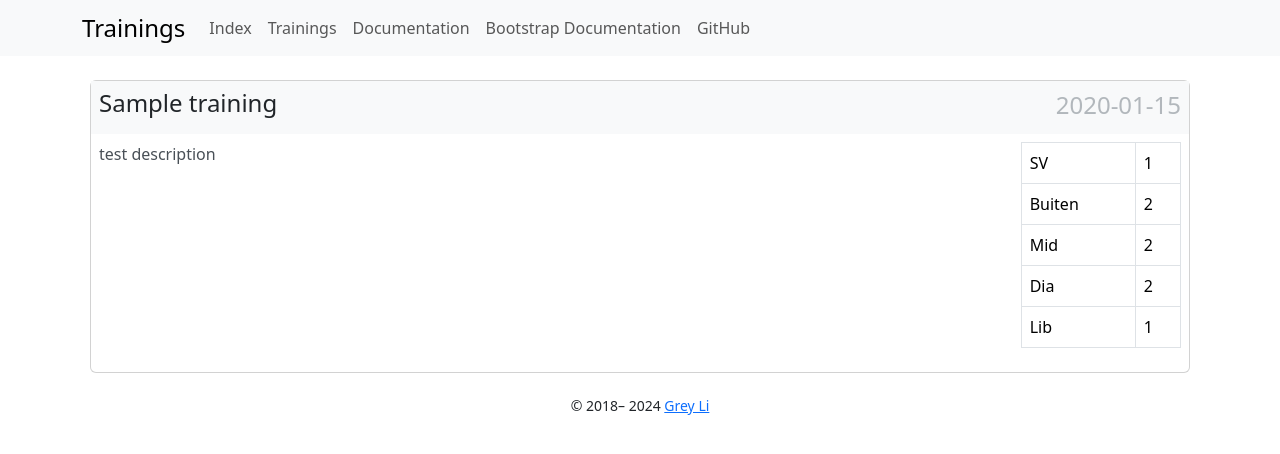
After one commit to mielski/volleyapp, a Flask app: template templates/training_details_view.html in a window 1280 px wide. The commit adds this page. Shown: the top 454 px of the page. Run offline with Flask 3, Linux system fonts and the light colour scheme; the template is opened without the code that fills it: most values are stand-ins (such as "Sample title", 1, 10 or a date in 2020); some libraries are stand-ins or nearby versions.

Commit message:
working on styling of training info

```diff
--- a/app.py
+++ b/app.py
@@ -51,7 +51,7 @@ def training_details_view(id_):
     training = TrainingModel(**training_item)
 
     # render the item
-    return render_template("training_details.html",
+    return render_template("training_details_view.html",
                            training=training, title="View Training")
 
 @app.route('/trainings/new', methods=["GET", "POST"])
@@ -66,7 +66,7 @@ def create_training():
         app.db.trainings.insert_one(training_dict)
 
         return redirect(url_for("view_trainings"))
-    return render_template("training_base.html",
+    return render_template("training_new.html",
                            form=form, title="Add Training")
 @app.route('/forms', methods=["GET", "POST"])
 def example_forms():
--- /dev/null
+++ b/templates/training_details_view.html
@@ -0,0 +1,43 @@
+{% extends 'base.html' %}
+{% from 'bootstrap5/form.html' import render_form, render_field, render_form_row %}
+
+{% block content %}
+
+  <div class="card card-dark m-2">
+    <div class="d-flex justify-content-between align-items-center bg-light p-2">
+      <h4 class="card-title">{{ training.title }} </h4>
+      <h4 class="card-subtitle text-secondary text-opacity-50">{{ training.training_date.date() }}</h4>
+    </div>
+    <div class="row p-2">
+      <div class="col">
+        <p class="card-text text-light-emphasis"> test description</p>
+      </div>
+      <div class="col col-sm-2">
+        <table class="table table-bordered">
+          <tbody>
+          <tr>
+            <td>SV</td>
+            <td>1</td>
+          </tr>
+          <tr>
+            <td>Buiten</td>
+            <td>2</td>
+          </tr>
+          <tr>
+            <td>Mid</td>
+            <td>2</td>
+          </tr>
+          <tr>
+            <td>Dia</td>
+            <td>2</td>
+          </tr>
+          <tr>
+            <td>Lib</td>
+            <td>1</td>
+          </tr>
+          </tbody>
+        </table>
+      </div>
+    </div>
+  </div>
+{% endblock %}
--- a/templates/trainings.html
+++ b/templates/trainings.html
@@ -1,5 +1,6 @@
 {% extends 'base.html' %}
 {% from 'bootstrap5/form.html' import render_form, render_field, render_form_row %}
+{% from 'bootstrap5/utils.html' import render_icon %}
 
 {% block content %}
 
@@ -13,8 +14,7 @@
     <div class="list-group">
       {% for training in trainings %}
         <a href="{{ url_for('training_details_view', id_=training.id) }}" class="list-group-item list-group-item-action d-flex gap-3 py-3" aria-current="true">
-          <img src="https://cdn4.iconfinder.com/data/icons/evil-icons-user-interface/64/clock-512.png" alt="twbs"
-               width="32" height="32" class="rounded-circle flex-shrink-0">
+          {{ render_icon('fire', color='secondary') }}
           <div class="d-flex w-100 justify-content-between">
             <div>
               <h6 class="mb-0">{{ training.title }}</h6>
```
Also changed, not shown: templates/training_details.html (deleted, +0 -13 lines), templates/training_new.html (renamed from templates/training_base.html).
